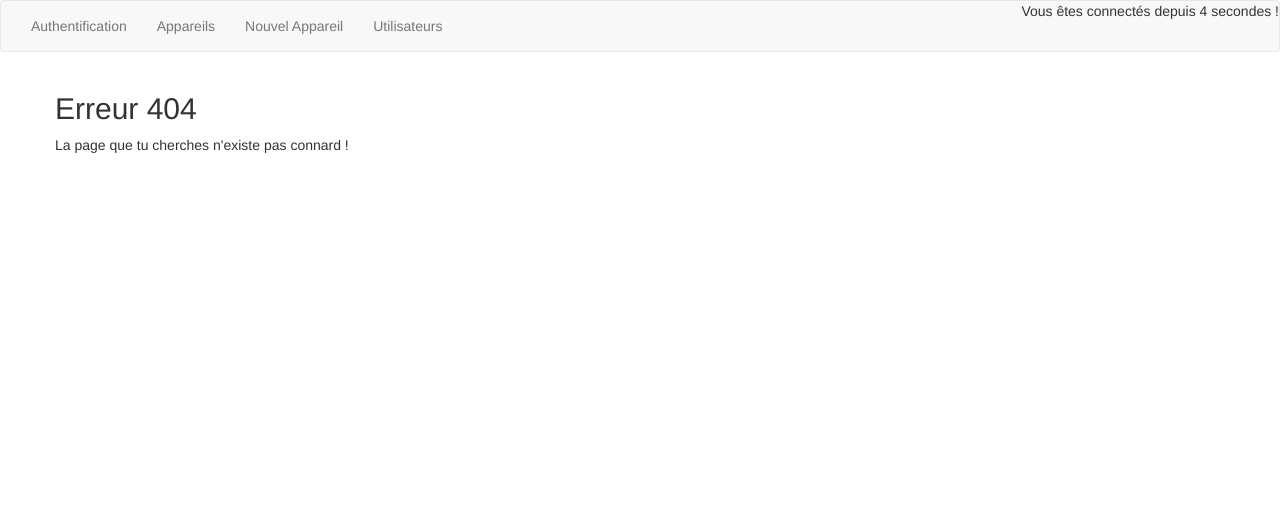
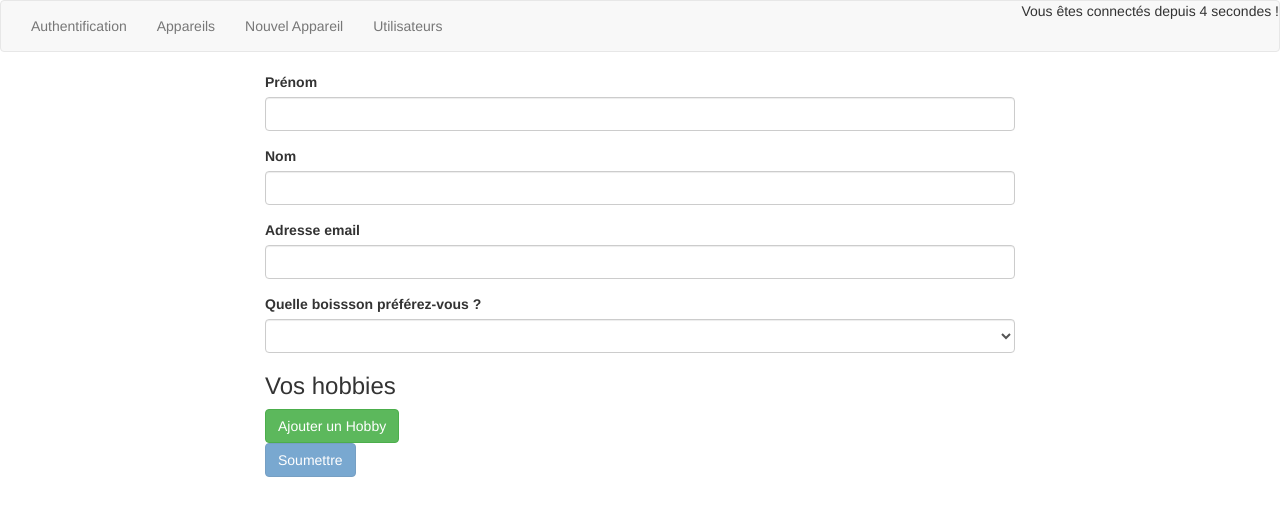
Before and after one commit to GuillaumeHuertas/monProjetAngular, an Angular app: page /new-user in a window 1280 px wide. Before the commit this address led to /not-found. Shown: the top 516 px of the page. Built offline with nearby package versions, Linux system fonts and the light colour scheme.

Commit message:
méthode réactive OK

```diff
--- a/src/app/Services/user.service.ts
+++ b/src/app/Services/user.service.ts
@@ -3,7 +3,8 @@ import { Subject } from 'rxjs';
 
 export class UserService {
     private users: User[] = [
-        new User('Will', 'Alexander', 'will@ta', 'vodka', ['coder', 'café'])
+        new User('Will', 'Alexander', 'will@ta', 'vodka', ['coder', 'café']),
+        new User('John', 'Snow', 'iknownothing@north.west', 'mother of dragon milk', ['kill people and UD'])
     ];
 
     userSubject = new Subject<User[]>();
--- a/src/app/app.module.ts
+++ b/src/app/app.module.ts
@@ -17,6 +17,7 @@ import { AuthGuard } from './Services/auth-guard.service';
 import { EditAppareilComponent } from './edit-appareil/edit-appareil.component';
 import { UserService } from './Services/user.service';
 import { UserListComponent } from './user-list/user-list.component';
+import { NewUserComponent } from './new-user/new-user.component';
 
 const appRoutes: Routes = [
   { path: 'appareils', canActivate: [AuthGuard], component: AppareilViewComponent },
@@ -24,6 +25,7 @@ const appRoutes: Routes = [
   { path: 'edit', canActivate: [AuthGuard], component: EditAppareilComponent },
   { path: 'auth', component: AuthComponent },
   { path: 'users', component: UserListComponent },
+  { path: 'new-user', component: NewUserComponent},
   // Dans certain vas mettre le full sinon erreur
   { path: '', redirectTo: 'appareils', pathMatch: 'full' },
   // Identique à la ligne du dessus sans redirection
@@ -42,7 +44,8 @@ const appRoutes: Routes = [
     SingleAppareilComponent,
     FourOhFourComponent,
     EditAppareilComponent,
-    UserListComponent
+    UserListComponent,
+    NewUserComponent
   ],
   imports: [
     BrowserModule,
--- /dev/null
+++ b/src/app/new-user/new-user.component.html
@@ -0,0 +1,31 @@
+<div class="col-sm-8 col-sm-offset-2">
+  <form [formGroup]="userForm" (ngSubmit)="onSubmitForm()">
+    <div class="form-group">
+      <label for="firstName">Prénom</label>
+      <input type="text" id="firstName" class="form-control" formControlName="firstName">
+    </div>
+    <div class="form-group">
+      <label for="lastName">Nom</label>
+      <input type="text" id="lastName" class="form-control" formControlName="lastName">
+    </div>
+    <div class="form-group">
+      <label for="email">Adresse email</label>
+      <input type="text" id="email" class="form-control" formControlName="email">
+    </div>
+    <div class="form-group">
+      <label for="drinkPreference">Quelle boissson préférez-vous ?</label>
+      <select id="drinkPreference" class="form-control" formControlName="drinkPreference">
+        <option value="jus d\'orange">Jus d'orange</option>
+        <option value="jus de mangue">Jus de mangue</option>
+      </select>
+    </div>
+    <div formArrayName="hobbies">
+      <h3>Vos hobbies</h3>
+      <div class="form-group" *ngFor="let hobbyControl of getHobbies().controls; let i = index">
+        <input type="text" class="form-control" [formControlName]="i">
+      </div>
+      <button type="button" class="btn btn-success" (click)="onAddHobby()">Ajouter un Hobby</button>
+    </div>
+    <button type="submit" class="btn btn-primary" [disabled]="userForm.invalid">Soumettre</button>
+  </form>
+</div>
--- /dev/null
+++ b/src/app/new-user/new-user.component.ts
@@ -0,0 +1,56 @@
+import { Component, OnInit } from '@angular/core';
+import { FormGroup, FormBuilder, Validators, FormArray } from '@angular/forms';
+import { UserService } from '../Services/user.service';
+import { Router } from '@angular/router';
+import { User } from '../models/User.model';
+
+@Component({
+  selector: 'app-new-user',
+  templateUrl: './new-user.component.html',
+  styleUrls: ['./new-user.component.scss']
+})
+export class NewUserComponent implements OnInit {
+
+  userForm: FormGroup
+
+  constructor(private formBuilder: FormBuilder,
+              private userService: UserService,
+              private router: Router) { }
+
+  ngOnInit() {
+    this.initForm();
+  }
+
+  initForm() {
+    this.userForm = this.formBuilder.group({
+      firstName: ['', Validators.required],
+      lastName: ['', Validators.required],
+      email: ['', [Validators.required, Validators.email]],
+      drinkPreference: ['', Validators.required],
+      hobbies: this.formBuilder.array([])
+    });
+  }
+
+  onSubmitForm() {
+    const formValue = this.userForm.value;
+    const newUser = new User(
+      formValue['firstName'],
+      formValue['lastName'],
+      formValue['email'],
+      formValue['drinkPreference'],
+      formValue['hobbies'] ? formValue['hobbies'] : []
+    );
+    this.userService.addUser(newUser);
+    this.router.navigate(['/users']);
+  }
+
+  getHobbies() {
+    return this.userForm.get('hobbies') as FormArray;
+  }
+
+  onAddHobby() {
+    const newHobbyControl = this.formBuilder.control('', Validators.required);
+    this.getHobbies().push(newHobbyControl);
+  }
+
+}
--- a/src/app/user-list/user-list.component.html
+++ b/src/app/user-list/user-list.component.html
@@ -1,7 +1,8 @@
 <ul class="list-group">
+  <a routerLink="/new-user">Nouvel Utilisateur</a>
   <li class="list-group-item" *ngFor="let user of users">
     <h3>{{ user.firstName }} {{ user.lastName }}</h3>
-    <p>{{ user.email }}</p>
+    <p>email : {{ user.email }}</p>
     <p>Cette personne préfère la {{ user.drinkPreference }}</p>
     <p *ngIf="user.hobbies && user.hobbies.length > 0">
       Cette personne a des hobbies !
```
Also changed, not shown: src/app/new-user/new-user.component.scss (added).
